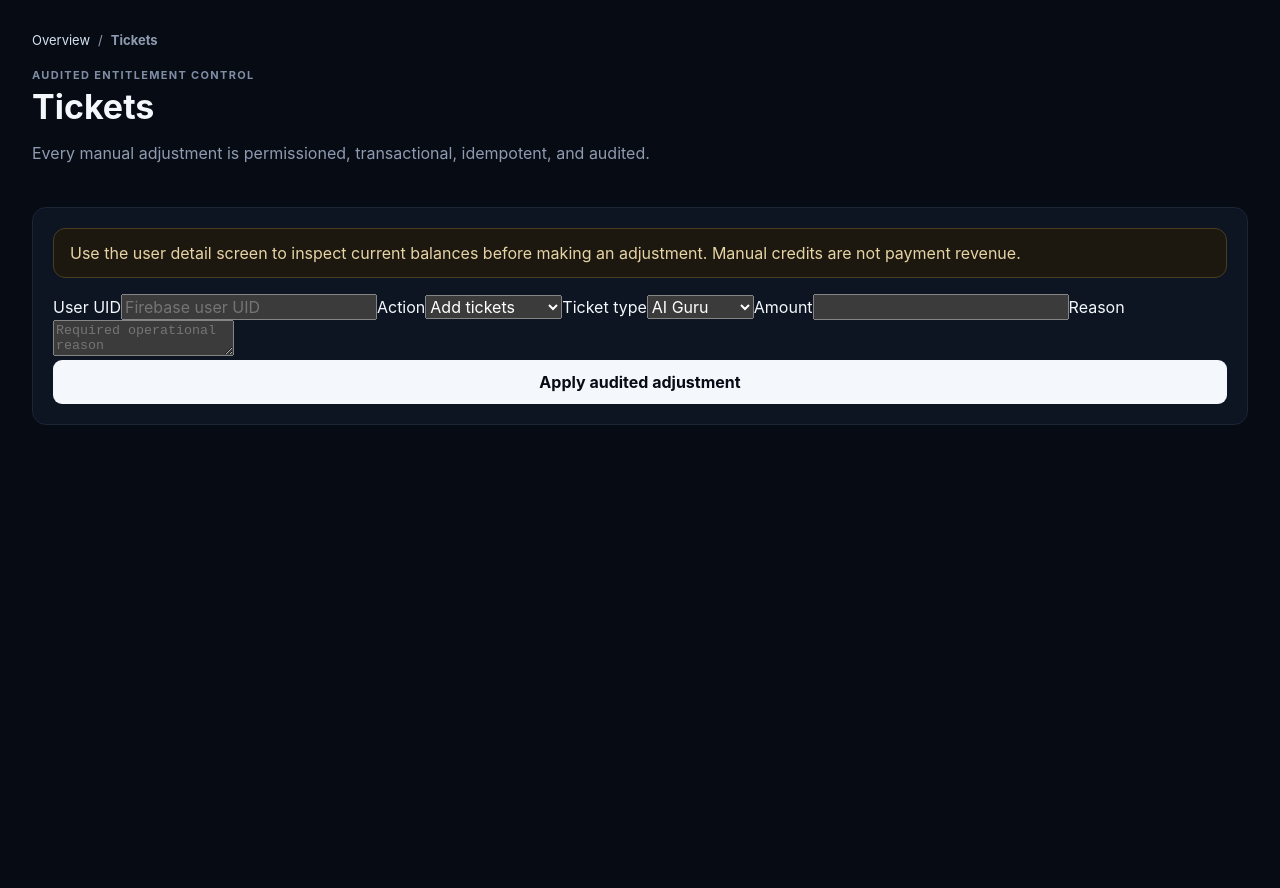
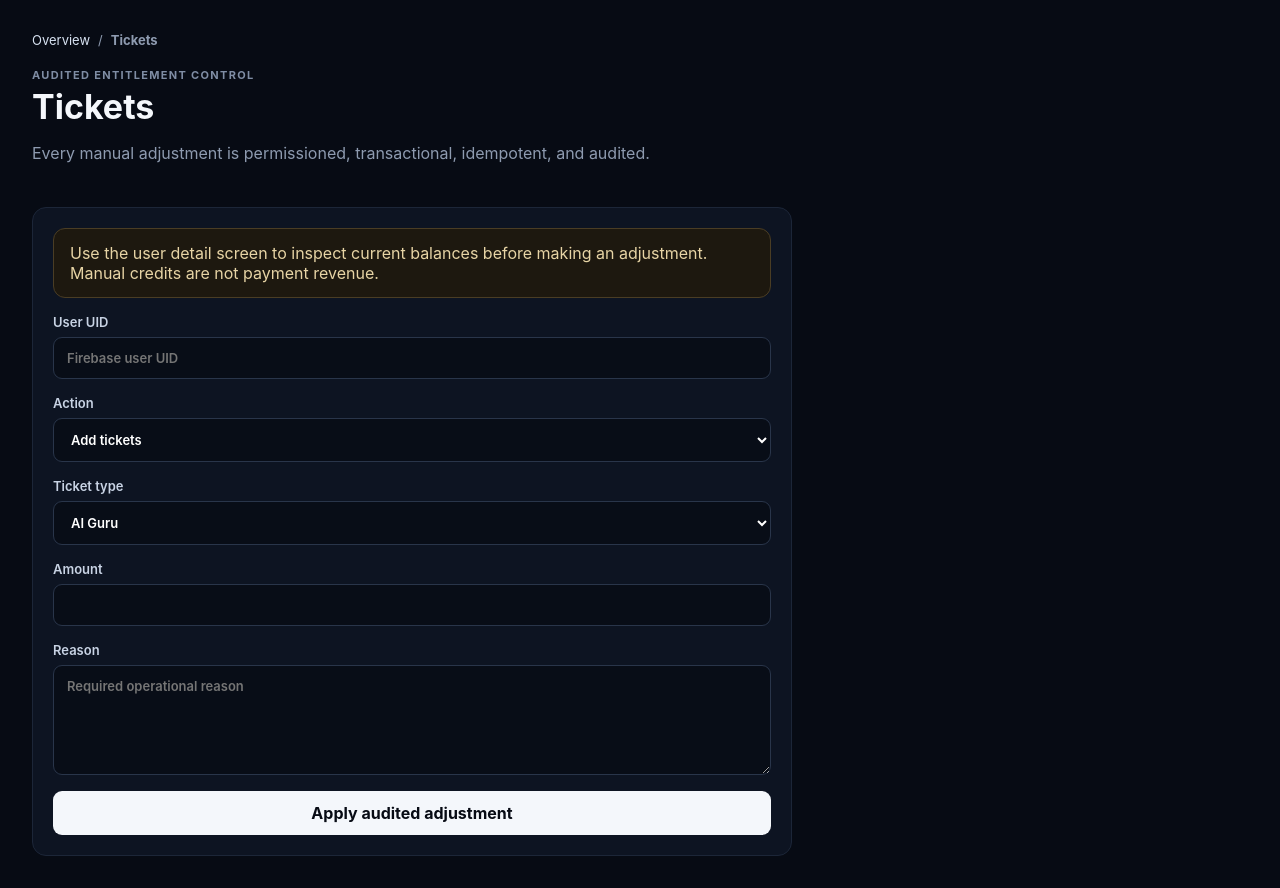
Before and after one commit to jyoti-ai-astro/JyotiAIapp, a Next.js app in the folder admin-app/: page /tickets in a window 1280 px wide. Before the commit the page ends 800 px from the top, so only its background shows below. Built offline with nearby package versions, Linux system fonts and the light colour scheme.

Commit message:
style(admin-app): add deliberate ticket adjustment form styles

```diff
--- a/admin-app/app/globals.css
+++ b/admin-app/app/globals.css
@@ -8,7 +8,7 @@
 html, body { margin: 0; min-height: 100%; background: #070b14; }
 body { min-height: 100vh; }
 a { color: inherit; text-decoration: none; }
-button, input, select { font: inherit; }
+button, input, select, textarea { font: inherit; }
 .shell { min-height: 100vh; display: grid; grid-template-columns: 260px 1fr; }
 .sidebar { border-right: 1px solid #1c2638; padding: 24px 18px; background: #0a101d; }
 .brand { font-size: 20px; font-weight: 700; margin-bottom: 4px; }
@@ -24,6 +24,7 @@ button, input, select { font: inherit; }
 .identity { display: grid; text-align: right; gap: 4px; padding: 10px 0; }
 .identity span { color: #8e9bb0; font-size: 13px; }
 .card { border: 1px solid #1c2638; background: #0d1422; border-radius: 14px; padding: 20px; }
+.narrow-card { max-width: 760px; }
 .metric-grid { display: grid; grid-template-columns: repeat(4, minmax(0, 1fr)); gap: 16px; margin-bottom: 16px; }
 .metric-card { border: 1px solid #1c2638; background: #0d1422; border-radius: 14px; padding: 20px; min-height: 142px; display: grid; align-content: space-between; }
 .metric-card span, .metric-card small { color: #8e9bb0; }
@@ -45,6 +46,7 @@ button, input, select { font: inherit; }
 .field { display: grid; gap: 8px; margin: 16px 0; }
 .field input { width: 100%; padding: 12px; border-radius: 9px; border: 1px solid #29354a; background: #080d17; color: #fff; }
 .primary { width: 100%; padding: 12px 14px; border: 0; border-radius: 9px; background: #f4f7fb; color: #070b14; font-weight: 700; cursor: pointer; }
+.primary:disabled { opacity: .6; cursor: wait; }
 .error { color: #ffb4b4; margin-top: 12px; }
 .module-page { max-width: 1500px; margin: 0 auto; padding: 32px; }
 .module-header { display: flex; justify-content: space-between; align-items: flex-start; gap: 24px; margin-bottom: 24px; }
@@ -82,6 +84,10 @@ button, input, select { font: inherit; }
 .filterbar { display: grid; grid-template-columns: minmax(260px, 1fr) 180px auto; gap: 10px; margin-bottom: 18px; }
 .filterbar input, .filterbar select { width: 100%; padding: 11px 12px; border-radius: 9px; border: 1px solid #29354a; background: #080d17; color: #fff; }
 .filterbar button { padding: 11px 16px; border: 1px solid #2a3850; border-radius: 9px; background: #111a2c; color: #fff; cursor: pointer; }
+.stack-form { display: grid; gap: 16px; }
+.stack-form label { display: grid; gap: 7px; color: #c8d3e4; font-size: 13px; font-weight: 600; }
+.stack-form input, .stack-form select, .stack-form textarea { width: 100%; padding: 12px 13px; border-radius: 9px; border: 1px solid #29354a; background: #080d17; color: #fff; }
+.stack-form textarea { min-height: 110px; resize: vertical; }
 @media (max-width: 1050px) { .metric-grid { grid-template-columns: 1fr 1fr; } .facts { grid-template-columns: 1fr 1fr; } }
 @media (max-width: 900px) { .shell { grid-template-columns: 1fr; } .sidebar { display: none; } .main, .module-page { padding: 24px; } }
 @media (max-width: 640px) { .metric-grid, .panel-grid, .facts { grid-template-columns: 1fr; } .topbar, .module-header { display: grid; } .identity { text-align: left; } .main, .module-page { padding: 20px; } .searchbar, .filterbar { display: grid; grid-template-columns: 1fr; } }
```
